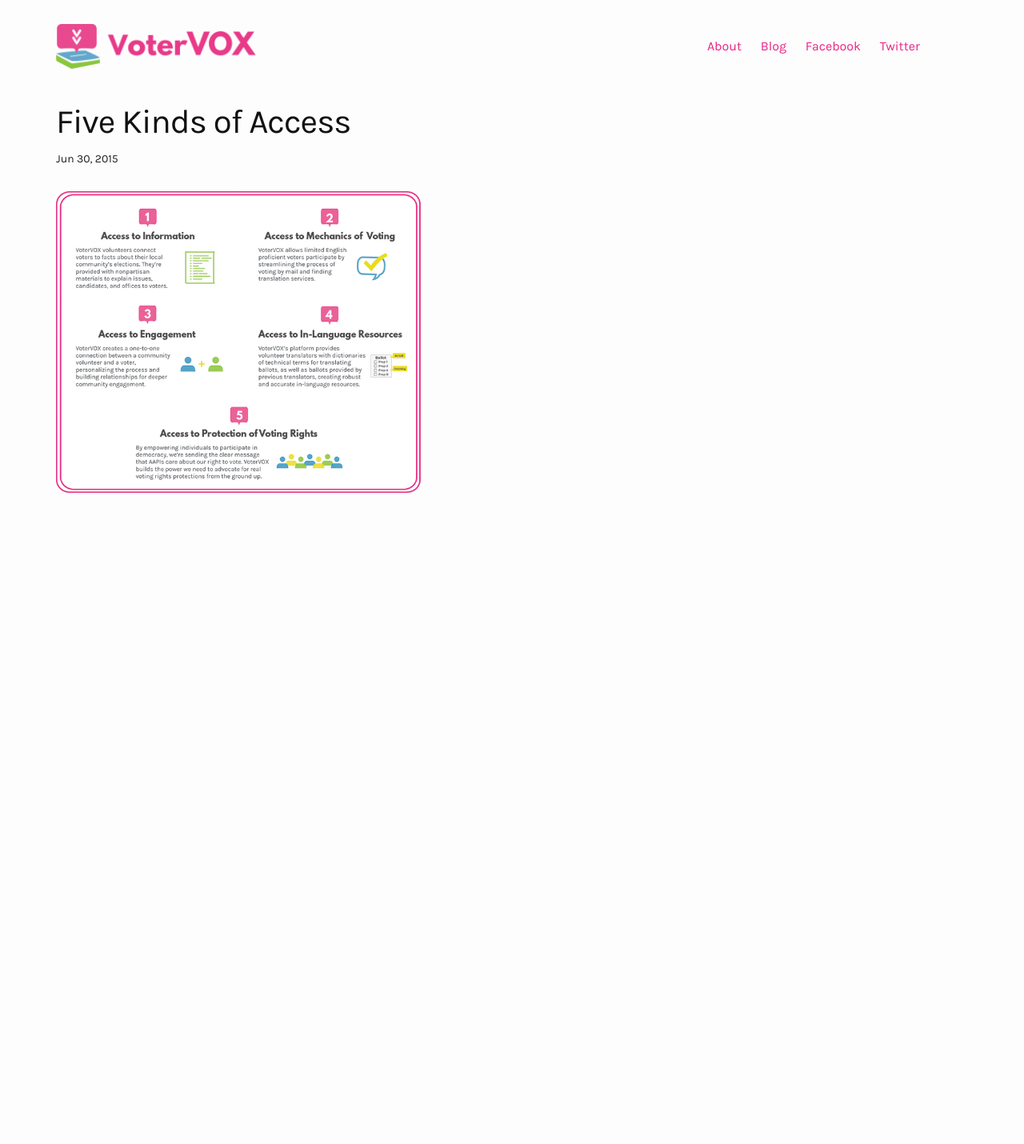
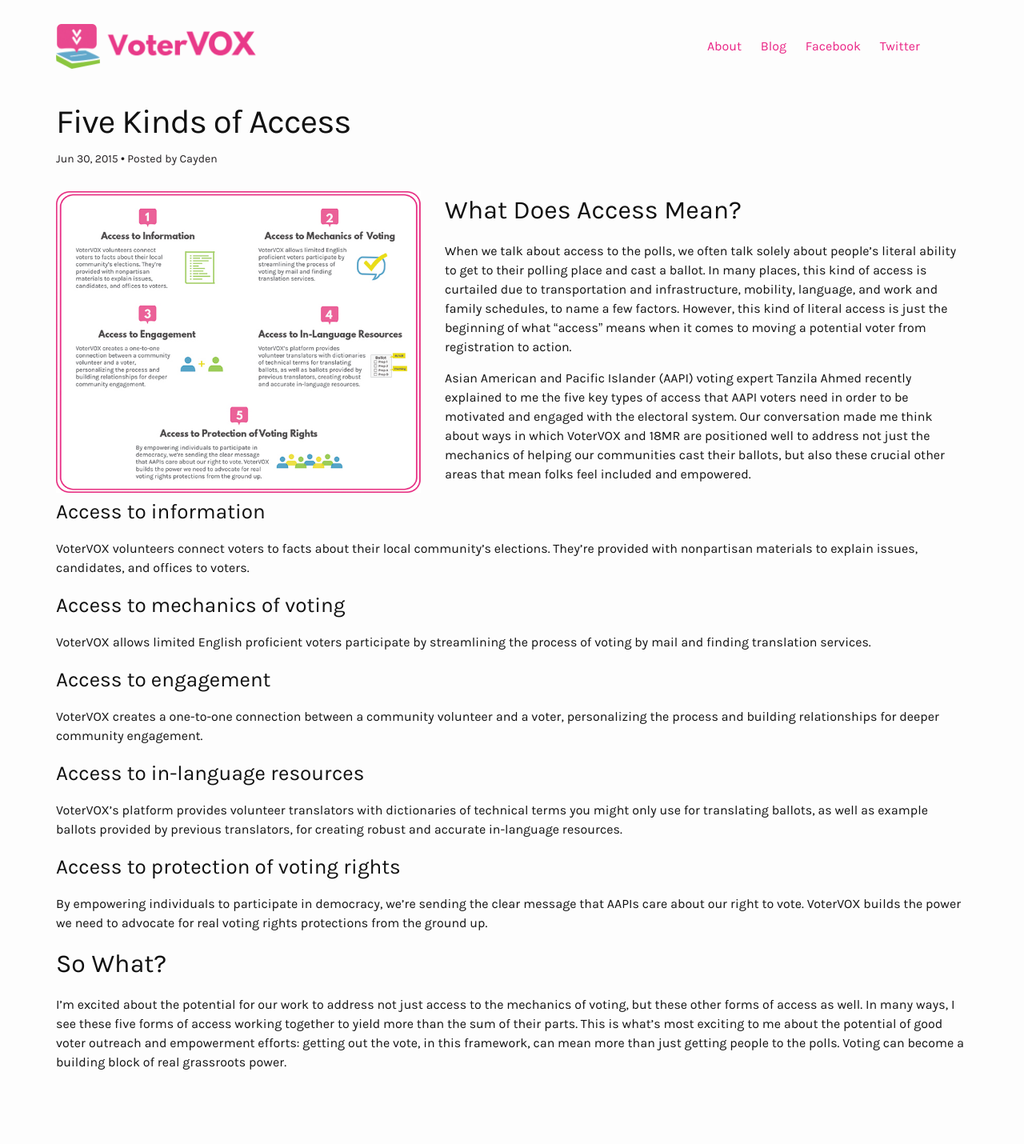
Before and after one commit to 18mr/votervox, a Jekyll site: the page built from _posts/2015-06-30-five-kinds-access.md, in a window 1280 px wide. Shown: the whole page at 80% size. Built offline with Jekyll 4.4.1, drawn with Linux system fonts in a browser that asks for light colours; before the commit the page ends 900 px from its top, so only the background shows below that.

Commit message:
add "five kinds of access" post

```diff
--- a/_posts/2015-06-30-five-kinds-access.md
+++ b/_posts/2015-06-30-five-kinds-access.md
@@ -3,7 +3,38 @@ layout: post
 title: 'Five Kinds of Access'
 permalink: /five-kinds-access/
 category: blog
+author: Cayden
 featured-image: '/static/images/featured/AccessPoints.jpg'
 featured-alttext: 'A graphic illustrating the five types of access AAPI voters need to engage in the electoral process.'
-blurb: 'I’m determined to ensure that my wife and children are provided with a life of love and happiness.'
+blurb: "When we talk about access to the polls, we often talk solely about people's literal ability to get to their polling place and cast a ballot. In many places, this kind of access is curtailed due to transportation and infrastructure, mobility, language, and work and family schedules, to name a few factors. However, this kind of literal access is just the beginning of what 'access' means when it comes to moving a potential voter from registration to action. Asian American and Pacific Islander (AAPI) voting expert Tanzila Ahmed recently explained to me the five key types of access that AAPI voters need in order to be motivated and engaged with the electoral system. Our conversation made me think about ways in which VoterVOX and 18MR are positioned well to address not just the mechanics of helping our communities cast their ballots, but also these crucial other areas that mean folks feel included and empowered."
 ---
+
+## What Does Access Mean?
+
+When we talk about access to the polls, we often talk solely about people's literal ability to get to their polling place and cast a ballot. In many places, this kind of access is curtailed due to transportation and infrastructure, mobility, language, and work and family schedules, to name a few factors. However, this kind of literal access is just the beginning of what "access" means when it comes to moving a potential voter from registration to action.
+
+Asian American and Pacific Islander (AAPI) voting expert Tanzila Ahmed recently explained to me the five key types of access that AAPI voters need in order to be motivated and engaged with the electoral system. Our conversation made me think about ways in which VoterVOX and 18MR are positioned well to address not just the mechanics of helping our communities cast their ballots, but also these crucial other areas that mean folks feel included and empowered.
+
+### Access to information
+
+VoterVOX volunteers connect voters to facts about their local community’s elections. They’re provided with nonpartisan materials to explain issues, candidates, and offices to voters.
+
+### Access to mechanics of voting
+
+VoterVOX allows limited English proficient voters participate by streamlining the process of voting by mail and finding translation services.
+
+### Access to engagement
+
+VoterVOX creates a one-to-one connection between a community volunteer and a voter, personalizing the process and building relationships for deeper community engagement.
+
+### Access to in-language resources
+
+VoterVOX’s platform provides volunteer translators with dictionaries of technical terms you might only use for translating ballots, as well as example ballots provided by previous translators, for creating robust and accurate in-language resources.
+
+### Access to protection of voting rights
+
+By empowering individuals to participate in democracy, we’re sending the clear message that AAPIs care about our right to vote. VoterVOX builds the power we need to advocate for real voting rights protections from the ground up.
+
+## So What?
+
+I'm excited about the potential for our work to address not just access to the mechanics of voting, but these other forms of access as well. In many ways, I see these five forms of access working together to yield more than the sum of their parts. This is what's most exciting to me about the potential of good voter outreach and empowerment efforts: getting out the vote, in this framework, can mean more than just getting people to the polls. Voting can become a building block of real grassroots power.
```
